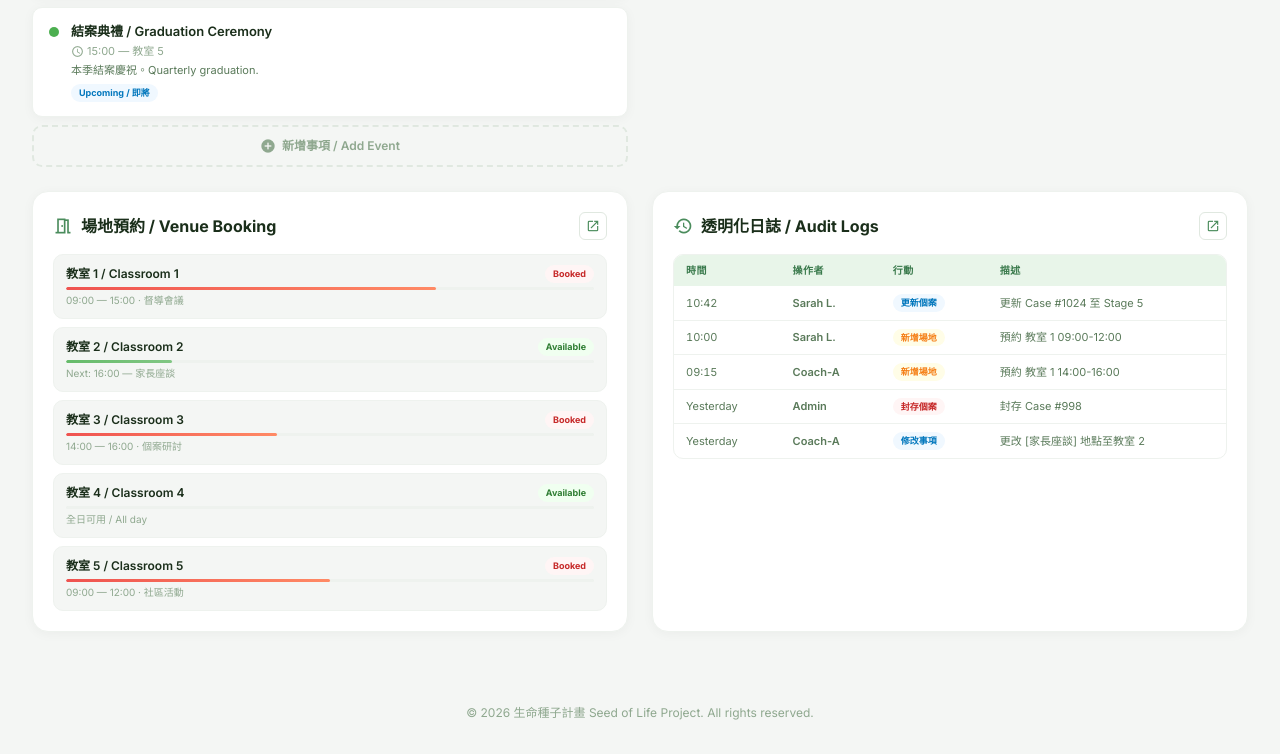
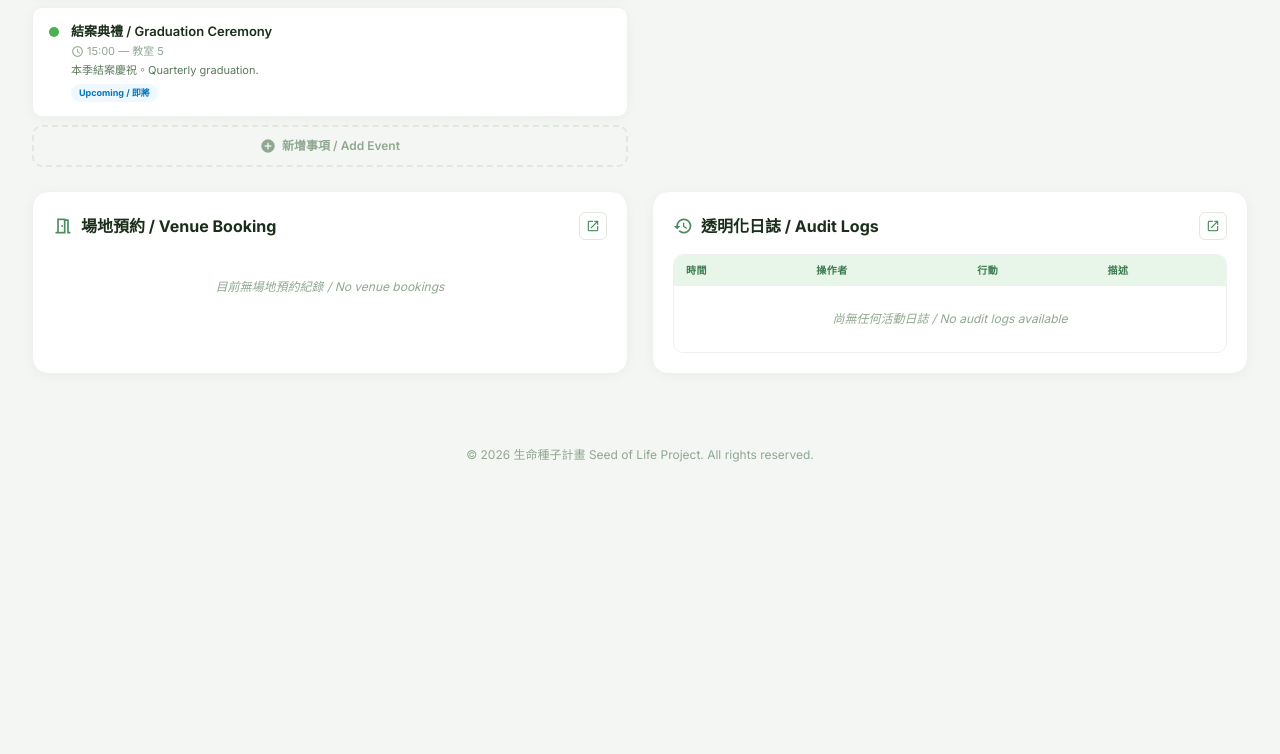
Before and after one commit to AbbyTaiwan/ProjectBloom, a plain HTML site: page hub/code.html in a window 1280 px wide. Shown: the part 768-1522 px from the top of the page. After the commit the page ends 1264 px from the top, so only its background shows below. Drawn offline with nearby package versions, Linux system fonts and the light colour scheme.

Commit message:
UI: Clear mock records from Venue Booking and Audit Logs widgets

```diff
--- a/hub/code.html
+++ b/hub/code.html
@@ -1188,49 +1188,9 @@
                                 style="font-size:14px;">open_in_new</span></a>
                     </div>
                     <div class="ven-list">
-                        <div class="ven-card">
-                            <div class="ven-head"><span class="ven-name">教室 1 / Classroom 1</span><span
-                                    class="ven-badge booked">Booked</span></div>
-                            <div class="ven-bar">
-                                <div class="ven-fill"
-                                    style="width:70%;background:linear-gradient(90deg,#EF5350,#FF8A65);"></div>
-                            </div>
-                            <div class="ven-meta">09:00 — 15:00 · 督導會議</div>
-                        </div>
-                        <div class="ven-card">
-                            <div class="ven-head"><span class="ven-name">教室 2 / Classroom 2</span><span
-                                    class="ven-badge avail">Available</span></div>
-                            <div class="ven-bar">
-                                <div class="ven-fill"
-                                    style="width:20%;background:linear-gradient(90deg,#66BB6A,#81C784);"></div>
-                            </div>
-                            <div class="ven-meta">Next: 16:00 — 家長座談</div>
-                        </div>
-                        <div class="ven-card">
-                            <div class="ven-head"><span class="ven-name">教室 3 / Classroom 3</span><span
-                                    class="ven-badge booked">Booked</span></div>
-                            <div class="ven-bar">
-                                <div class="ven-fill"
-                                    style="width:40%;background:linear-gradient(90deg,#EF5350,#FF8A65);"></div>
-                            </div>
-                            <div class="ven-meta">14:00 — 16:00 · 個案研討</div>
-                        </div>
-                        <div class="ven-card">
-                            <div class="ven-head"><span class="ven-name">教室 4 / Classroom 4</span><span
-                                    class="ven-badge avail">Available</span></div>
-                            <div class="ven-bar">
-                                <div class="ven-fill" style="width:0%;"></div>
-                            </div>
-                            <div class="ven-meta">全日可用 / All day</div>
-                        </div>
-                        <div class="ven-card">
-                            <div class="ven-head"><span class="ven-name">教室 5 / Classroom 5</span><span
-                                    class="ven-badge booked">Booked</span></div>
-                            <div class="ven-bar">
-                                <div class="ven-fill"
-                                    style="width:50%;background:linear-gradient(90deg,#EF5350,#FF8A65);"></div>
-                            </div>
-                            <div class="ven-meta">09:00 — 12:00 · 社區活動</div>
+                        <div
+                            style="text-align:center; padding:24px 10px; font-size:12px; color:var(--text-muted); font-style:italic;">
+                            目前無場地預約紀錄 / No venue bookings
                         </div>
                     </div>
                 </div>
@@ -1252,34 +1212,10 @@
                             </thead>
                             <tbody>
                                 <tr>
-                                    <td class="aud-ts">10:42</td>
-                                    <td class="aud-who">Sarah L.</td>
-                                    <td><span class="aud-tag edit">更新個案</span></td>
-                                    <td>更新 Case #1024 至 Stage 5</td>
-                                </tr>
-                                <tr>
-                                    <td class="aud-ts">10:00</td>
-                                    <td class="aud-who">Sarah L.</td>
-                                    <td><span class="aud-tag book">新增場地</span></td>
-                                    <td>預約 教室 1 09:00-12:00</td>
-                                </tr>
-                                <tr>
-                                    <td class="aud-ts">09:15</td>
-                                    <td class="aud-who">Coach-A</td>
-                                    <td><span class="aud-tag book">新增場地</span></td>
-                                    <td>預約 教室 1 14:00-16:00</td>
-                                </tr>
-                                <tr>
-                                    <td class="aud-ts">Yesterday</td>
-                                    <td class="aud-who">Admin</td>
-                                    <td><span class="aud-tag del">封存個案</span></td>
-                                    <td>封存 Case #998</td>
-                                </tr>
-                                <tr>
-                                    <td class="aud-ts">Yesterday</td>
-                                    <td class="aud-who">Coach-A</td>
-                                    <td><span class="aud-tag edit">修改事項</span></td>
-                                    <td>更改 [家長座談] 地點至教室 2</td>
+                                    <td colspan="4"
+                                        style="text-align:center; padding:24px 10px; font-size:12px; color:var(--text-muted); font-style:italic;">
+                                        尚無任何活動日誌 / No audit logs available
+                                    </td>
                                 </tr>
                             </tbody>
                         </table>
```
